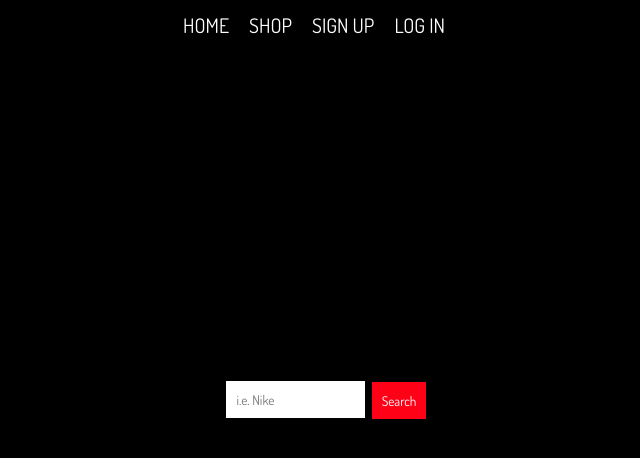
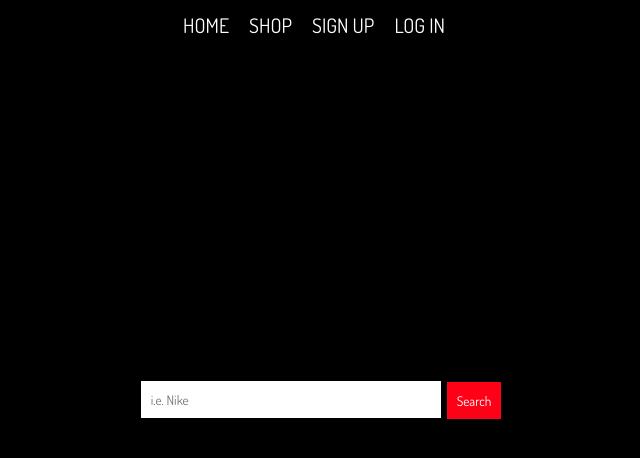
Before and after one commit to Amir-Hackett/OG-SNKRS, a React (Create React App) app in the folder client/: page / in a window 1280 px wide. Both pictures are taken after a click on the link "SHOP". Shown: the top 458 px of the page, without its empty margins (316-956 px from the left). Built offline with nearby package versions, Linux system fonts and the light colour scheme.

Commit message:
styled nav bar menu button and search bar

```diff
--- a/client/src/components/Nav/Nav.css
+++ b/client/src/components/Nav/Nav.css
@@ -39,6 +39,8 @@ nav {
     color: white;
     font-size: 15px;
     background-color: #ff0117;
+    border: .5px solid black;
+    cursor: pointer;
 }
 
 /* media query for mobile phone screens */
--- a/client/src/components/Shop/Shop.css
+++ b/client/src/components/Shop/Shop.css
@@ -12,7 +12,7 @@
 
 .search input[type="text"] {
     border: 0px;
-    width: 67%;
+    width: 300px;
     padding: 10px 10px;
 }
 
@@ -27,6 +27,7 @@
     color: #fff;
     float: right;
     padding: 10px;
+    margin: 0px 5px;
     border-radius-top-right: 5px;
     -moz-border-radius-top-right: 5px;
     -webkit-border-radius-top-right: 5px;
--- a/client/src/components/Shop/index.js
+++ b/client/src/components/Shop/index.js
@@ -5,9 +5,9 @@ function Shop() {
     return (
         <div class="search">
             <form class="search-form">
-					<input type="text" placeholder="i.e. Nike"/>
-					<input type="submit" value="Search"/>
-				</form>
+                <input type="text" placeholder="i.e. Nike" />
+                <input type="submit" value="Search" />
+            </form>
         </div>
     )
 }
```
